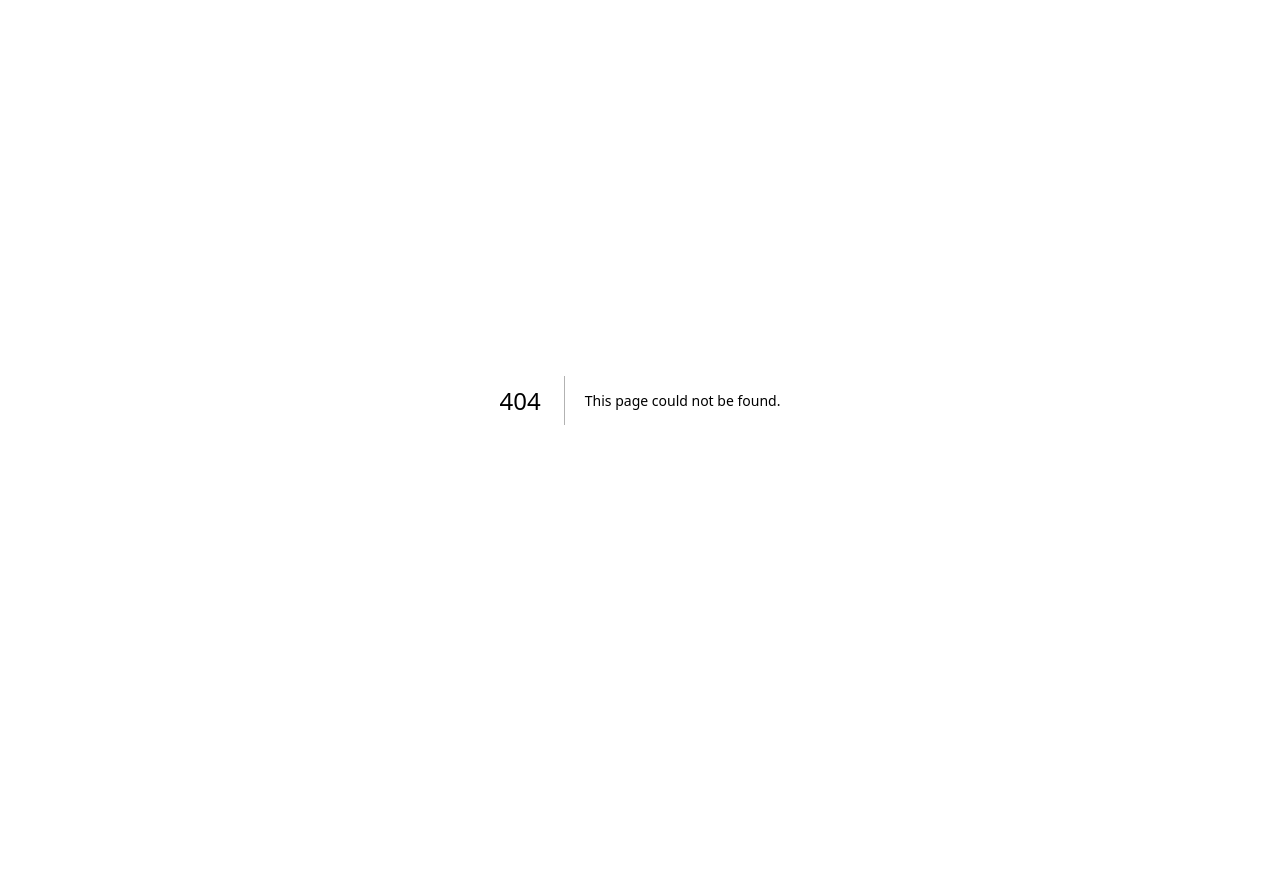
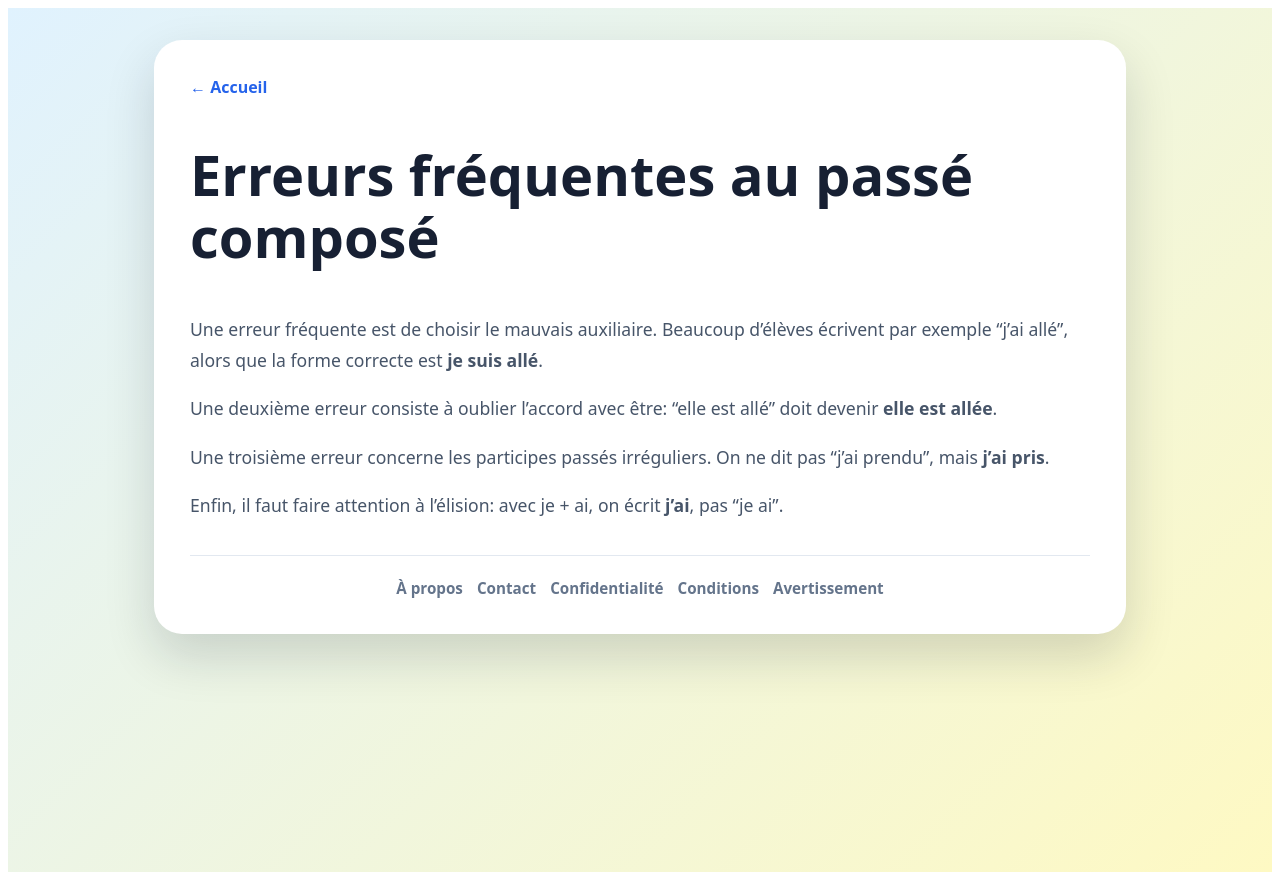
Before and after one commit to ossthun/machinepc, a Next.js app: page /erreurs-frequentes in a window 1280 px wide. Before the commit this address had no page. Before the commit the page ends 800 px from the top, so only its background shows below. Built offline with nearby package versions, Linux system fonts and the light colour scheme.

Commit message:
Add frequent errors page for passé composé

```diff
--- /dev/null
+++ b/pages/erreurs-frequentes.js
@@ -0,0 +1,25 @@
+import SiteLayout from "../components/SiteLayout";
+
+export default function Page() {
+  return (
+    <SiteLayout title="Erreurs fréquentes au passé composé">
+      <p>
+        Une erreur fréquente est de choisir le mauvais auxiliaire. Beaucoup
+        d’élèves écrivent par exemple “j’ai allé”, alors que la forme correcte
+        est <strong>je suis allé</strong>.
+      </p>
+      <p>
+        Une deuxième erreur consiste à oublier l’accord avec être: “elle est
+        allé” doit devenir <strong>elle est allée</strong>.
+      </p>
+      <p>
+        Une troisième erreur concerne les participes passés irréguliers. On ne
+        dit pas “j’ai prendu”, mais <strong>j’ai pris</strong>.
+      </p>
+      <p>
+        Enfin, il faut faire attention à l’élision: avec je + ai, on écrit{" "}
+        <strong>j’ai</strong>, pas “je ai”.
+      </p>
+    </SiteLayout>
+  );
+}
```
